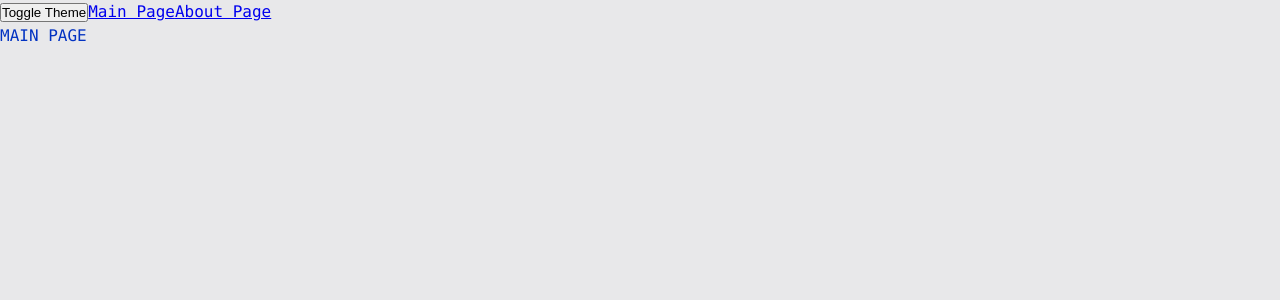
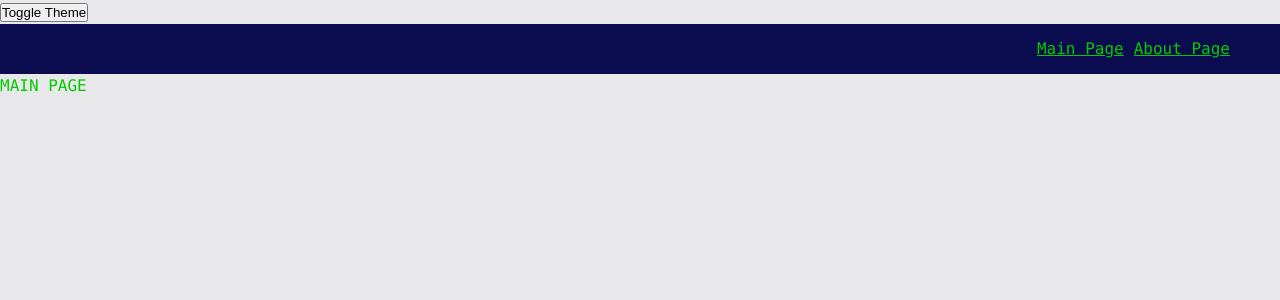
Before and after one commit to JayLim2/ProductionFrontendCourse, a React app: page / in a window 1280 px wide. Shown: the top 300 px of the page. Built offline with nearby package versions, Linux system fonts and the light colour scheme.

Commit message:
implemented first UIKit component - UxLink; improved 'classNames' utility; extracted navigation bar

```diff
--- a/src/app/App.tsx
+++ b/src/app/App.tsx
@@ -6,6 +6,7 @@ import {classNames} from "shared/lib/classNames/classNames";
 import {AboutPage} from "pages/AboutPage";
 import {MainPage} from "pages/MainPage";
 import {AppRouter} from "app/providers/router";
+import {NavigationBar} from "widgets/NavigationBar";
 
 const App = () => {
 
@@ -15,8 +16,7 @@ const App = () => {
         <div className={classNames('app', {}, [theme])}>
             <button onClick={toggleTheme}>Toggle Theme</button>
 
-            <Link to={"/"}>Main Page</Link>
-            <Link to={"/about"}>About Page</Link>
+            <NavigationBar />
 
             <AppRouter />
         </div>
--- a/src/app/styles/themes/dark.scss
+++ b/src/app/styles/themes/dark.scss
@@ -1,6 +1,10 @@
 .app.dark {
   --bg-color: #0b0b50;
+  --inverted-bg-color: #e8e8ea;
 
   --primary-color: #01cc01;
   --secondary-color: #04ff04;
+
+  --inverted-primary-color: #0232c2;
+  --inverted-secondary-color: #0449e0;
 }
--- a/src/app/styles/themes/default.scss
+++ b/src/app/styles/themes/default.scss
@@ -1,6 +1,10 @@
 .app.default {
   --bg-color: #e8e8ea;
+  --inverted-bg-color: #0b0b50;
 
   --primary-color: #0232c2;
   --secondary-color: #0449e0;
+
+  --primary-color: #01cc01;
+  --secondary-color: #04ff04;
 }
--- a/src/app/styles/variables/global.scss
+++ b/src/app/styles/variables/global.scss
@@ -8,4 +8,6 @@
   --font-size-l: 24px;
   --font-line-l: 32px;
   --font-l: var(--font-size-l) / var(--font-line-l) var(--font-family-main);
+
+  --navbar-height: 50px;
 }
--- a/src/shared/lib/classNames/classNames.ts
+++ b/src/shared/lib/classNames/classNames.ts
@@ -2,12 +2,12 @@
 type Modifiers = Record<string, boolean | string>;
 
 export function classNames(rootClass: string,
-                           modifiers: Modifiers,
-                           additional: string[]): string {
+                           modifiers?: Modifiers,
+                           additional?: string[]): string {
 
     return [
         rootClass,
-        ...additional,
+        ...additional.filter(Boolean),
         ...Object.entries(modifiers)
             .filter(([_, value]) => Boolean(value))
             .map(([className, _]) => className)
--- /dev/null
+++ b/src/shared/ui/UxLink/UxLink.module.scss
@@ -0,0 +1,11 @@
+.UxLink {
+
+}
+
+.primary {
+  color: var(--primary-color);
+}
+
+.secondary {
+  color: var(--inverted-primary-color);
+}
--- /dev/null
+++ b/src/shared/ui/UxLink/UxLink.tsx
@@ -0,0 +1,37 @@
+import {classNames} from "shared/lib/classNames/classNames";
+import styles from './UxLink.module.scss';
+import {Link, LinkProps} from "react-router-dom";
+import {FC} from "react";
+
+export enum UxLinkTheme {
+    PRIMARY = "primary",
+    SECONDARY = "secondary",
+}
+
+interface UxLinkProps extends LinkProps {
+    className?: string,
+    theme?: UxLinkTheme,
+}
+
+export const UxLink: FC<UxLinkProps> = (props) => {
+    const {
+        to,
+        children,
+        className,
+        theme = UxLinkTheme.PRIMARY,
+        ...otherProps
+    } = props;
+
+    return (
+        <Link to={to}
+              className={classNames(
+                  styles.UxLink,
+                  {},
+                  [className, styles[theme]]
+              )}
+              {...otherProps}
+        >
+            {children}
+        </Link>
+    );
+};
--- /dev/null
+++ b/src/widgets/NavigationBar/index.ts
@@ -0,0 +1,3 @@
+import {NavigationBar} from "./ui/NavigationBar";
+
+export {NavigationBar};
--- /dev/null
+++ b/src/widgets/NavigationBar/ui/NavigationBar.module.scss
@@ -0,0 +1,16 @@
+.NavigationBar {
+  width: 100%;
+  height: var(--navbar-height);
+  background-color: var(--inverted-bg-color);
+
+  display: flex;
+  align-items: center;
+  padding: 20px 50px;
+}
+
+.links {
+  display: flex;
+  justify-content: flex-end;
+  margin-left: auto;
+  gap: 10px;
+}
--- /dev/null
+++ b/src/widgets/NavigationBar/ui/NavigationBar.tsx
@@ -0,0 +1,24 @@
+import React from 'react';
+import {classNames} from "shared/lib/classNames/classNames";
+import styles from './NavigationBar.module.scss';
+import {UxLink, UxLinkTheme} from "shared/ui/UxLink/UxLink";
+
+interface NavigationBarProps {
+    className?: string,
+}
+
+export const NavigationBar = ({className}: NavigationBarProps) => {
+    return (
+        <div className={classNames(styles.NavigationBar, {}, [className])}>
+
+            <div className={styles.links}>
+                <UxLink theme={UxLinkTheme.SECONDARY} to={"/"}>
+                    Main Page
+                </UxLink>
+                <UxLink theme={UxLinkTheme.SECONDARY} to={"/about"}>
+                    About Page
+                </UxLink>
+            </div>
+        </div>
+    );
+};
```
